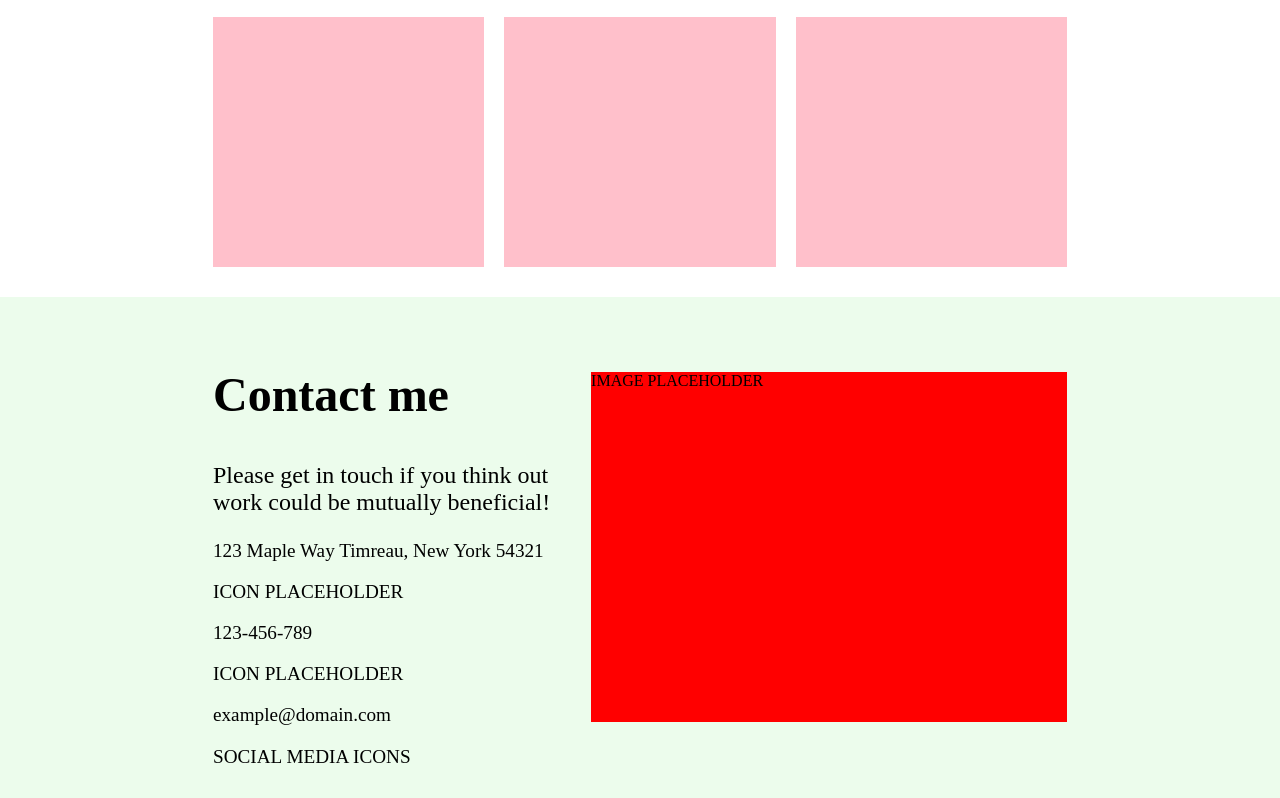
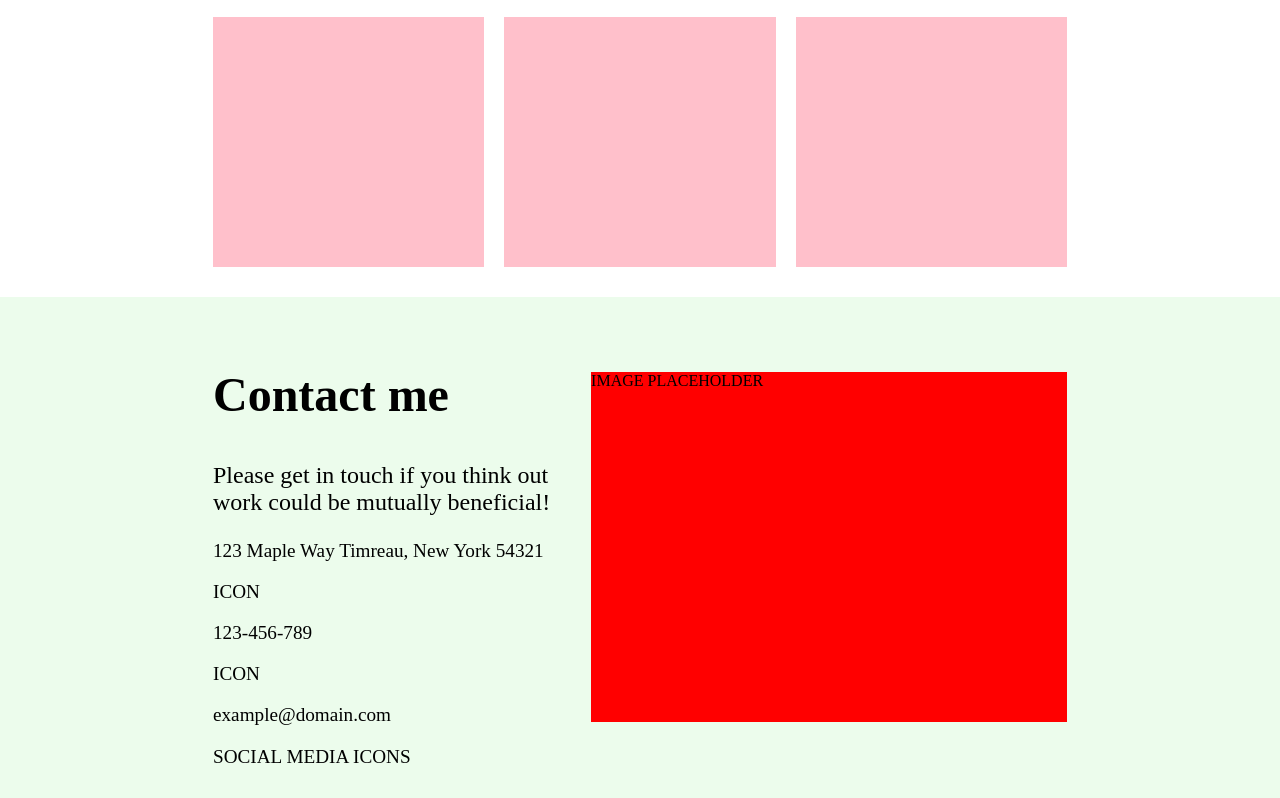
Before and after one commit to indigoBill/homepage, a website built with webpack: page src/index.html in a window 1280 px wide. Shown: the part 753-1551 px from the top of the page. Built offline with nearby package versions, Linux system fonts and the light colour scheme.

Commit message:
Update placeholder text

```diff
--- a/src/index.html
+++ b/src/index.html
@@ -49,11 +49,11 @@
                     123 Maple Way Timreau, New York 54321
                 </p>
                 <div class="phone-number">
-                    <div class="contact-icon">ICON PLACEHOLDER</div>
+                    <div class="contact-icon">ICON</div>
                     <p>123-456-789</p>
                 </div>
                 <div class="email">
-                    <div class="contact-icon">ICON PLACEHOLDER</div>
+                    <div class="contact-icon">ICON</div>
                     <p>example@domain.com</p>
                 </div>
                 <div>SOCIAL MEDIA ICONS</div>
```
